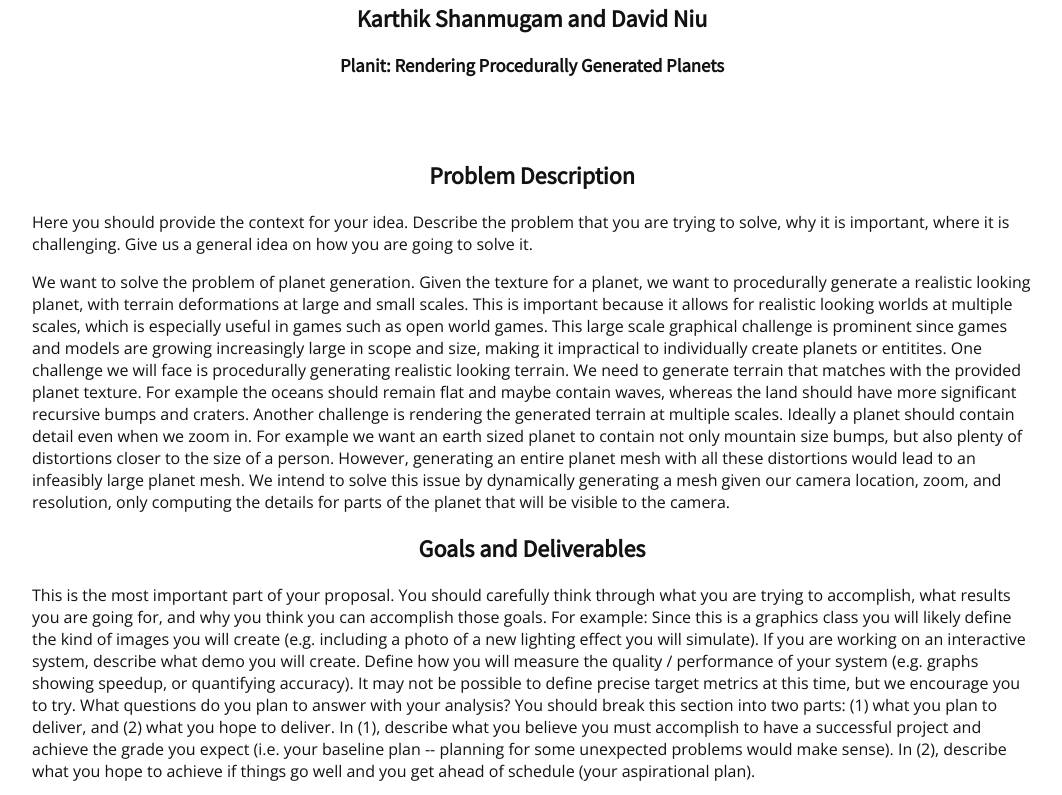
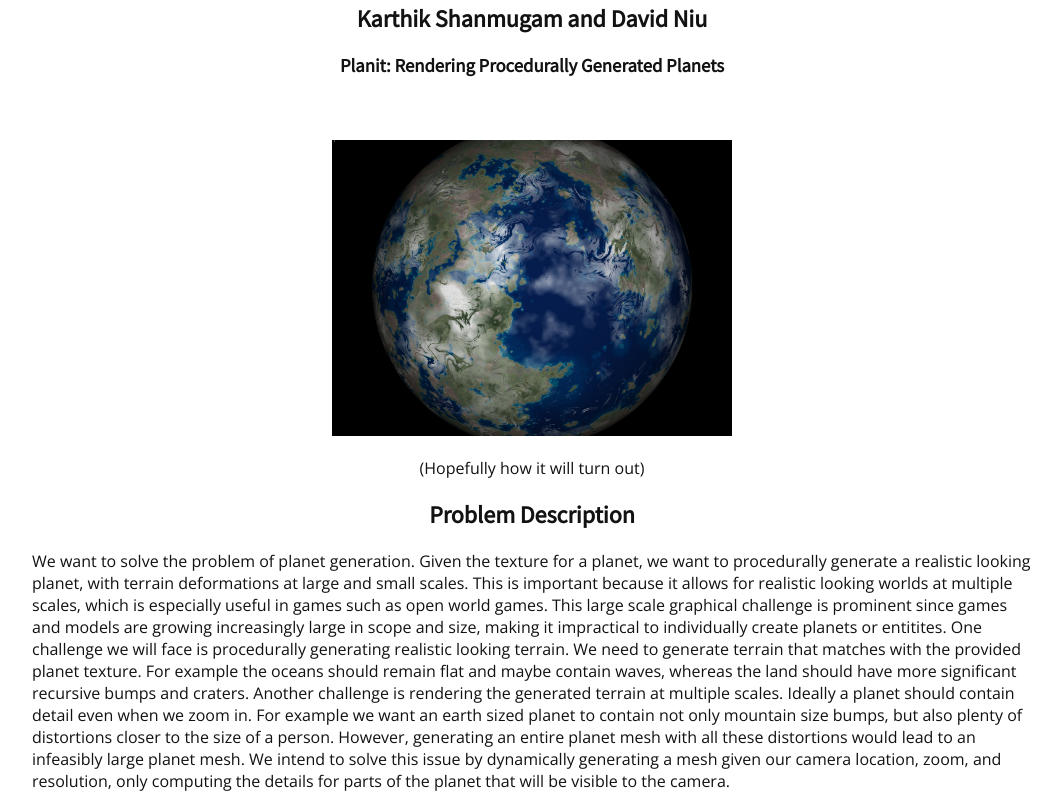
Before and after one commit to karthik-shanmugam/cs184-final, a plain HTML site: page docs/index.html in a window 1280 px wide. Shown: the part 241-1036 px from the top of the page, without its empty margins (108-1170 px from the left). Drawn offline with nearby package versions, Linux system fonts and the light colour scheme.

Commit message:
Ready to submit

```diff
--- a/docs/index.html
+++ b/docs/index.html
@@ -28,22 +28,15 @@
 <h2 align="middle">Karthik Shanmugam and David Niu</h2>
 <h3 align="middle">Planit: Rendering Procedurally Generated Planets</h3>
 <br><br>
+<center><img src="earth.png" align="bottom" width="400px"/></center>
+<center><p>(Hopefully how it will turn out)</p></center>
 
 <div>
 
 <h2 align="middle">Problem Description</h2>
-<p>Here you should provide the context for your idea. Describe the problem that you are trying to solve, why it is important, where it is challenging. Give us a general idea on how you are going to solve it.</p>
 <p>We want to solve the problem of planet generation. Given the texture for a planet, we want to procedurally generate a realistic looking planet, with terrain deformations at large and small scales. This is important because it allows for realistic looking worlds at multiple scales, which is especially useful in games such as open world games. This large scale graphical challenge is prominent since games and models are growing increasingly large in scope and size, making it impractical to individually create planets or entitites. One challenge we will face is procedurally generating realistic looking terrain. We need to generate terrain that matches with the provided planet texture. For example the oceans should remain flat and maybe contain waves, whereas the land should have more significant recursive bumps and craters. Another challenge is rendering the generated terrain at multiple scales. Ideally a planet should contain detail even when we zoom in. For example we want an earth sized planet to contain not only mountain size bumps, but also plenty of distortions closer to the size of a person. However, generating an entire planet mesh with all these distortions would lead to an infeasibly large planet mesh. We intend to solve this issue by dynamically generating a mesh given our camera location, zoom, and resolution, only computing the details for parts of the planet that will be visible to the camera.</p>
 
 <h2 align="middle">Goals and Deliverables</h2>
-<p>
-This is the most important part of your proposal. You should carefully think through what you are trying to accomplish, what results you are going for, and why you think you can accomplish those goals. For example:
-Since this is a graphics class you will likely define the kind of images you will create (e.g. including a photo of a new lighting effect you will simulate).
-If you are working on an interactive system, describe what demo you will create.
-Define how you will measure the quality / performance of your system (e.g. graphs showing speedup, or quantifying accuracy). It may not be possible to define precise target metrics at this time, but we encourage you to try.
-What questions do you plan to answer with your analysis?
-You should break this section into two parts: (1) what you plan to deliver, and (2) what you hope to deliver. In (1), describe what you believe you must accomplish to have a successful project and achieve the grade you expect (i.e. your baseline plan -- planning for some unexpected problems would make sense). In (2), describe what you hope to achieve if things go well and you get ahead of schedule (your aspirational plan).</p>
-
 <p>We want to render multiple images of a planet. The images should clearly show realistic deformations on the sphere representing the planet, as well as possibly different materials for different types of terrain (water, grass, sand, etc.). We also want to render multiple images centered at the same part of the planet at different zoom levels, showing deformations at small and large scales. We hope to be able to procedurally generate the planet textures as well, allowing for a wide variety of different looking planets to be created based on just a few input seed conditions and variables.</p>
 <p>We plan to deliver the most basic of our project, a procedurally generated planet that is rendered with textures and has different materials and surface deformations. Our stretch goals will be to add more and different resolutions as well as having differing reactions to how different materials react to light in being rendered, in addition to implementing an atmosphere and clouds for our planets which will also affect the lighting and colors of the planet.</p>
 <p>A demo of our project will involve first letting users manually pick a texture to map onto our planet and then generating the result to show that there is an interactive component to it. After that, we will show a procedurally generated texture map and how that will affect the surface of the planet after it is mapped on. Finally, when we have created a fully rendered planet, we will use different zoom distances to show the intricate detail of bumps and dips on the surface.</p>
```
Also changed, not shown: docs/earth.png (added).
